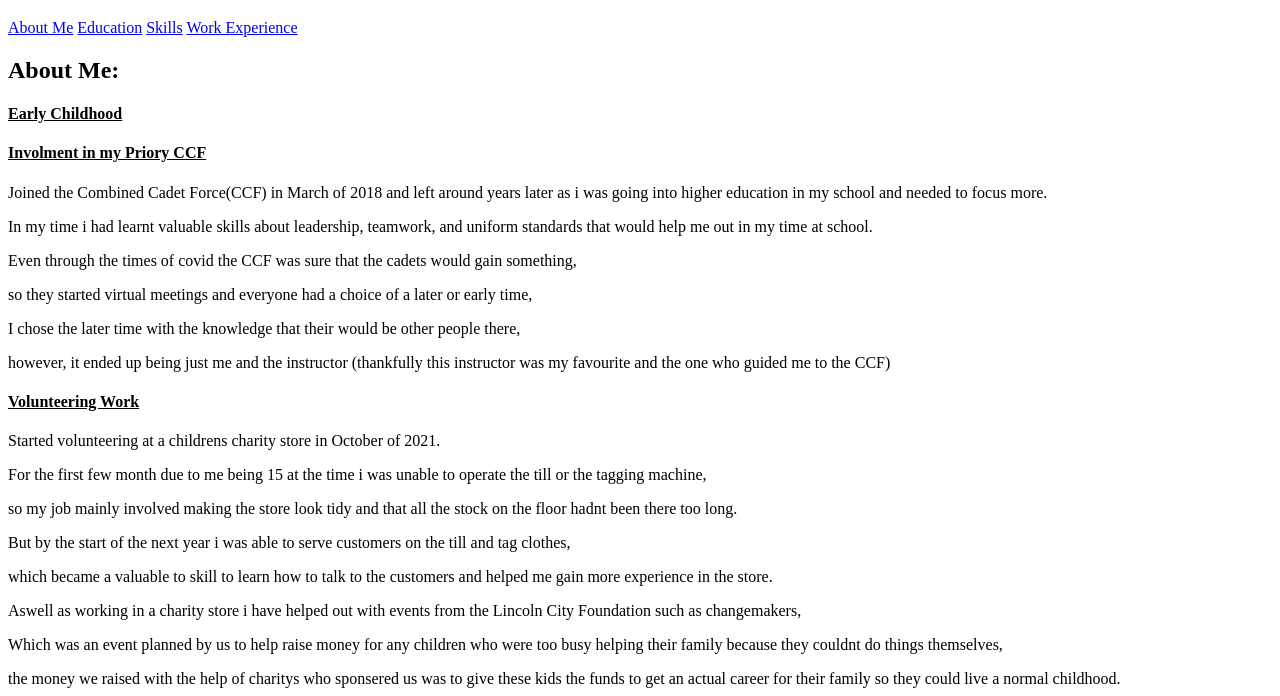
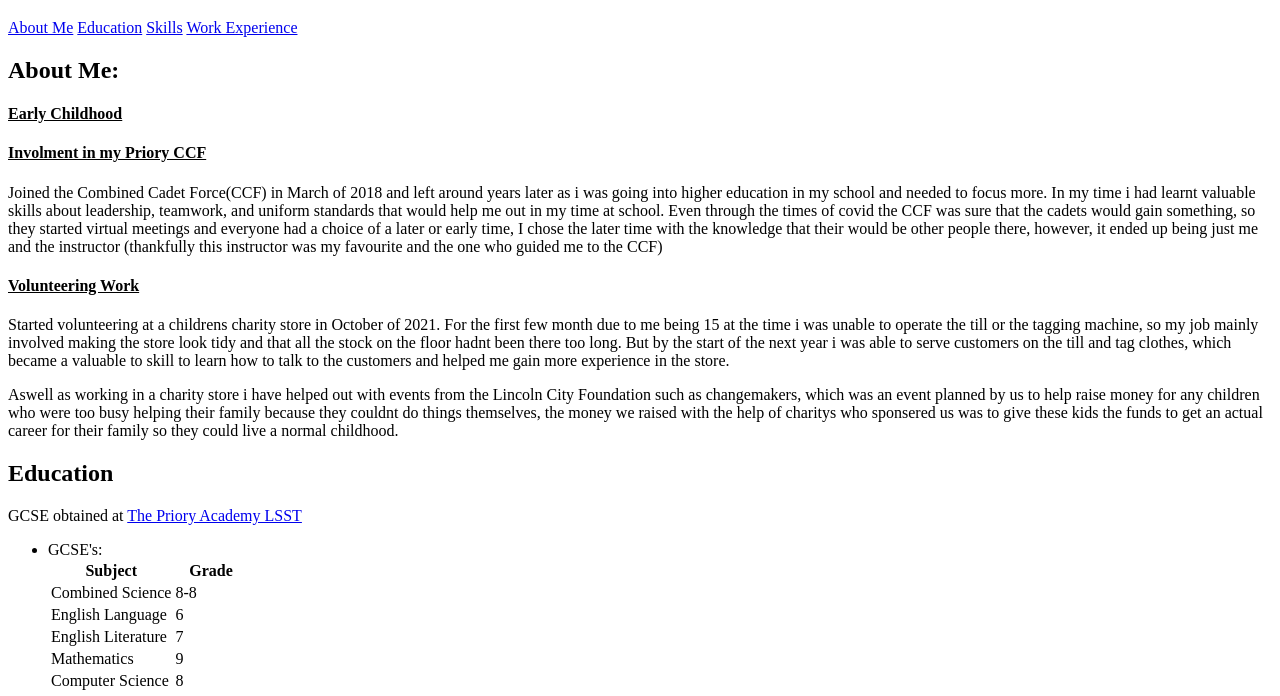
Before and after one commit to JamieMB2006/JamieMB2006.github.io, a plain HTML site: page index.html in a window 1280 px wide. Shown: the part 61-757 px from the top of the page. Drawn offline with Linux system fonts and the light colour scheme.

Commit message:
Improved paragraphs so they are just one instead of one per line

```diff
--- a/index.html
+++ b/index.html
@@ -2,6 +2,7 @@
 <html>
     <head>
         <title>Jamie's Website</title>
+        <link rel="stylesheet" href="styles.css">
     </head>
     <header>
         <h1>Jamie's website</h1>
@@ -18,23 +19,23 @@
                 <h2>About Me:</h2>
                     <h4><u>Early Childhood</u></h4>
                     <h4><u>Involment in my Priory CCF</u></h4>
-                    <p>Joined the Combined Cadet Force(CCF) in March of 2018 and left around years later as i was going into higher education in my school and needed to focus more.  </p>
-                    <p>In my time i had learnt valuable skills about leadership, teamwork, and uniform standards that would help me out in my time at school.  </p>
-                    <p>Even through the times of covid the CCF was sure that the cadets would gain something, </p>
-                    <p>so they started virtual meetings and everyone had a choice of a later or early time, </p>
-                    <p>I chose the later time with the knowledge that their would be other people there, </p>
-                    <p>however, it ended up being just me and the instructor (thankfully this instructor was my favourite and the one who guided me to the CCF)</p>
+                    <p>Joined the Combined Cadet Force(CCF) in March of 2018 and left around years later as i was going into higher education in my school and needed to focus more.
+                        In my time i had learnt valuable skills about leadership, teamwork, and uniform standards that would help me out in my time at school.
+                        Even through the times of covid the CCF was sure that the cadets would gain something,
+                        so they started virtual meetings and everyone had a choice of a later or early time,
+                        I chose the later time with the knowledge that their would be other people there,
+                        however, it ended up being just me and the instructor (thankfully this instructor was my favourite and the one who guided me to the CCF)</p>
                     <P></P>
                     <h4><u>Volunteering Work</u></h4>
-                    <p>Started volunteering at a childrens charity store in October of 2021.  </p>
-                    <p>For the first few month due to me being 15 at the time i was unable to operate the till or the tagging machine, </p>
-                    <p>so my job mainly involved making the store look tidy and that all the stock on the floor hadnt been there too long.  </p>
-                    <p>But by the start of the next year i was able to serve customers on the till and tag clothes, </p>
-                    <p>which became a valuable to skill to learn how to talk to the customers and helped me gain more experience in the store.  </p>
+                    <p>Started volunteering at a childrens charity store in October of 2021.
+                        For the first few month due to me being 15 at the time i was unable to operate the till or the tagging machine,
+                        so my job mainly involved making the store look tidy and that all the stock on the floor hadnt been there too long.
+                        But by the start of the next year i was able to serve customers on the till and tag clothes,
+                        which became a valuable to skill to learn how to talk to the customers and helped me gain more experience in the store.  </p>
                     <p></p>
-                    <p>Aswell as working in a charity store i have helped out with events from the Lincoln City Foundation such as changemakers, </p>
-                    <p>Which was an event planned by us to help raise money for any children who were too busy helping their family because they couldnt do things themselves, </p>
-                    <p>the money we raised with the help of charitys who sponsered us was to give these kids the funds to get an actual career for their family so they could live a normal childhood.  </p>
+                    <p>Aswell as working in a charity store i have helped out with events from the Lincoln City Foundation such as changemakers,
+                        which was an event planned by us to help raise money for any children who were too busy helping their family because they couldnt do things themselves,
+                        the money we raised with the help of charitys who sponsered us was to give these kids the funds to get an actual career for their family so they could live a normal childhood.  </p>
             </div>
             <div id="education">
                 <h2>Education</h2>
```
